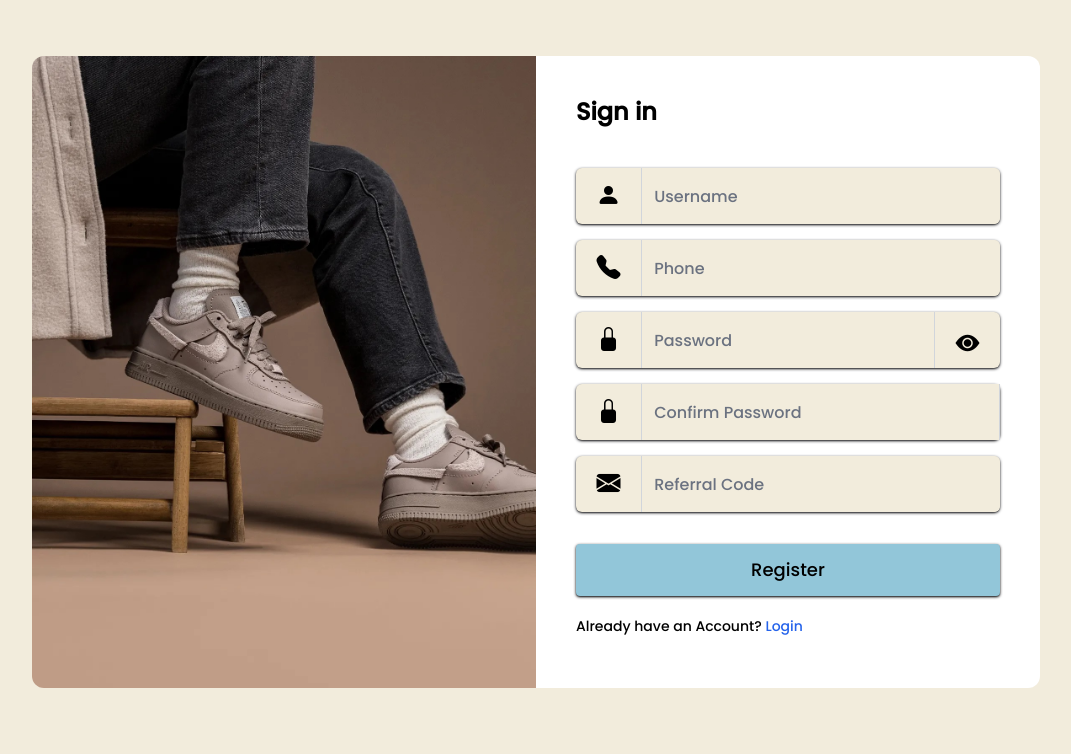
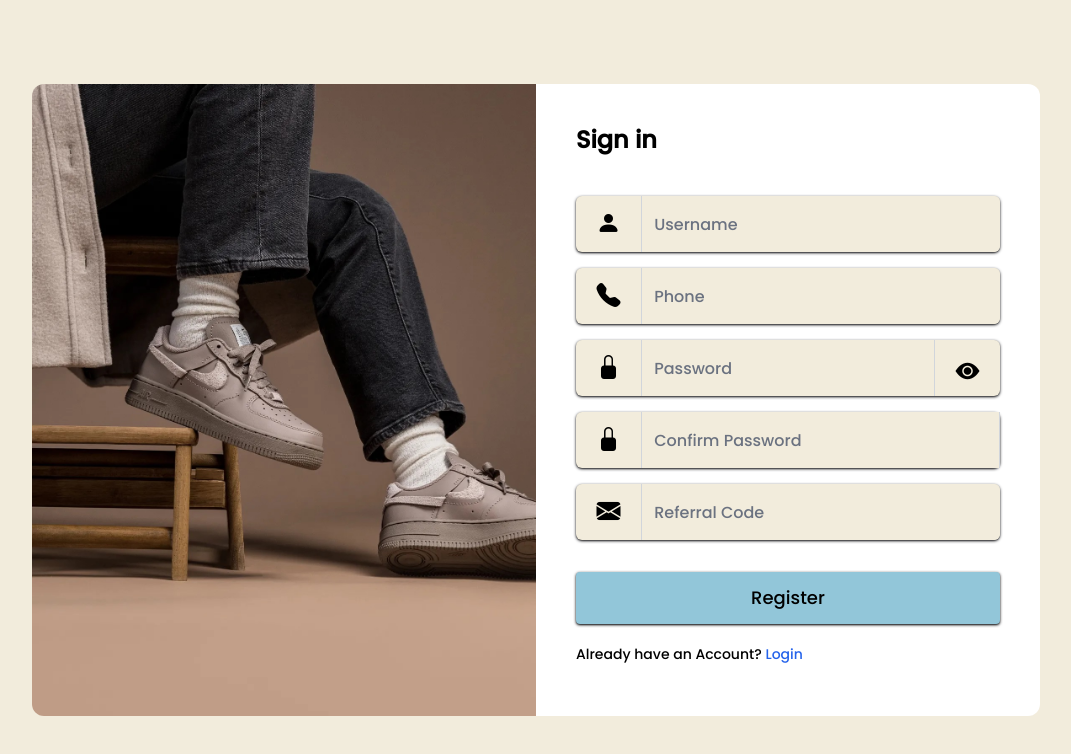
Before and after one commit to kid-us/Shegerlace, a React (Vite) app: page /register in a window 1280 px wide. Shown: the top 754 px of the page, without its empty margins (104-1175 px from the left). Built offline with nearby package versions, Linux system fonts and the light colour scheme.

Commit message:
Items center

```diff
--- a/src/components/Pages/Login.tsx
+++ b/src/components/Pages/Login.tsx
@@ -64,8 +64,8 @@ const Login = () => {
       });
   };
   return (
-    <div className="bg lg:h-[100dvh] w-full">
-      <div className="container mx-auto flex justify-center align-middle h-auto pt-24">
+    <div className="bg">
+      <div className="container mx-auto flex justify-center items-center lg:h-[100dvh] w-full">
         <div className="lg:grid grid-cols-2 lg:w-[80%] w-full lg:px-2 px-2 lg:mt-10">
           <div className="lg:flex hidden justify-center rounded-l-xl overflow-hidden">
             <img
--- a/src/components/Pages/Register.tsx
+++ b/src/components/Pages/Register.tsx
@@ -102,8 +102,8 @@ const Register = () => {
   };
 
   return (
-    <div className="bg3 pb-14">
-      <div className="container mx-auto flex justify-center align-middle h-auto lg:pt-14 pt-8">
+    <div className="bg3">
+      <div className="container mx-auto flex justify-center items-center h-[100dvh]">
         <div className="lg:grid grid-cols-2 lg:w-[80%] w-full px-2">
           <div className="lg:flex hidden justify-center rounded-l-xl overflow-hidden">
             <img src={account} alt="Logo" className="w-full" />
--- a/src/components/Pages/Verify.tsx
+++ b/src/components/Pages/Verify.tsx
@@ -85,7 +85,7 @@ const Verify: React.FC = () => {
 
   return (
     <div className="bg">
-      <div className="container mx-auto flex justify-center items-center h-[100vh]">
+      <div className="container mx-auto flex justify-center items-center h-[100dvh]">
         <div className="lg:w-[38%] w-full lg:px-2 px-5">
           <form className="mt-10" onSubmit={handleSubmit}>
             <h1 className="text-black text-2xl">Verify Phone Number</h1>
```
